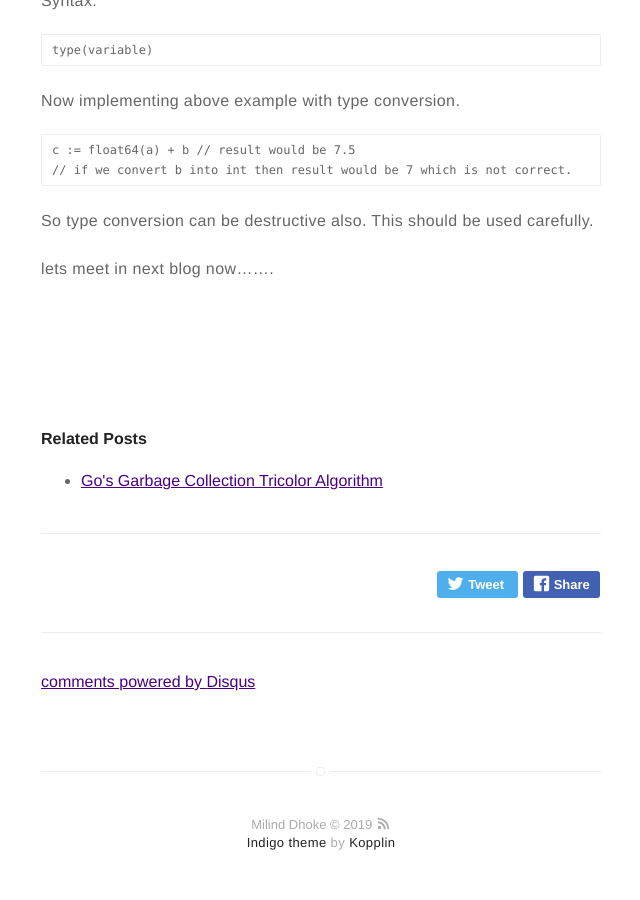
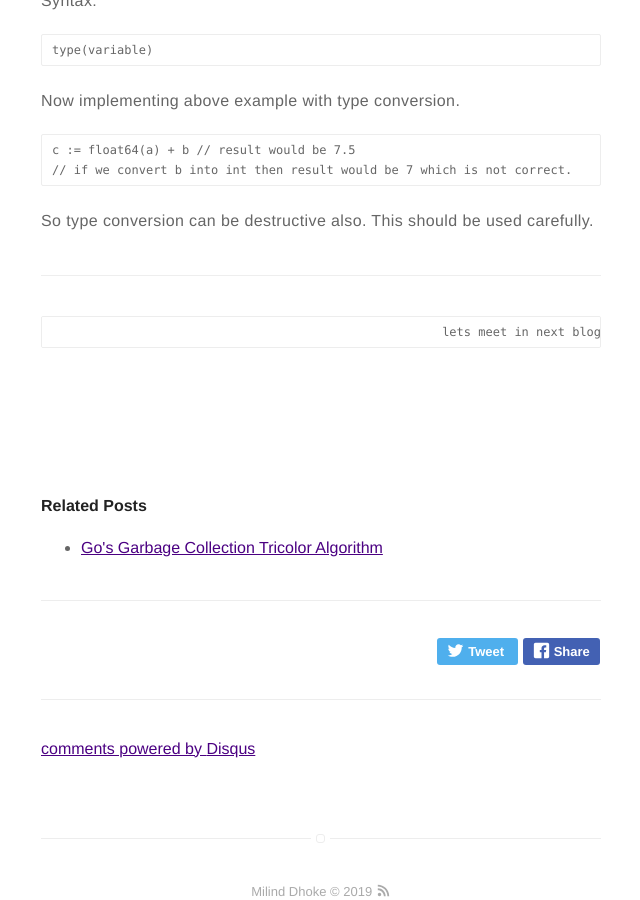
Before and after one commit to dmilind/dmilind.github.io, a Jekyll site: the page built from _posts/2019-06-28-learning-go-milestone-1.markdown, in a window 1280 px wide and 900 px high, scrolled down 5590 px. Shown: the whole window, without its empty margins (319-959 px from the left). Built offline with Jekyll 4.4.1, drawn with Linux system fonts in a browser that asks for light colours; comment, search, counter and statistics services are not loaded.

````diff
--- a/_posts/2019-06-28-learning-go-milestone-1.markdown
+++ b/_posts/2019-06-28-learning-go-milestone-1.markdown
@@ -164,4 +164,6 @@ c := float64(a) + b // result would be 7.5
 ```
 So type conversion can be destructive also. This should be used carefully.
 
-lets meet in next blog now.......
+---
+
+                                                          lets meet in next blog now . . .
````
Also changed, not shown: _posts/Learning-Go/2019-07-02-Learning-go-mileston-2.markdown (deleted).
